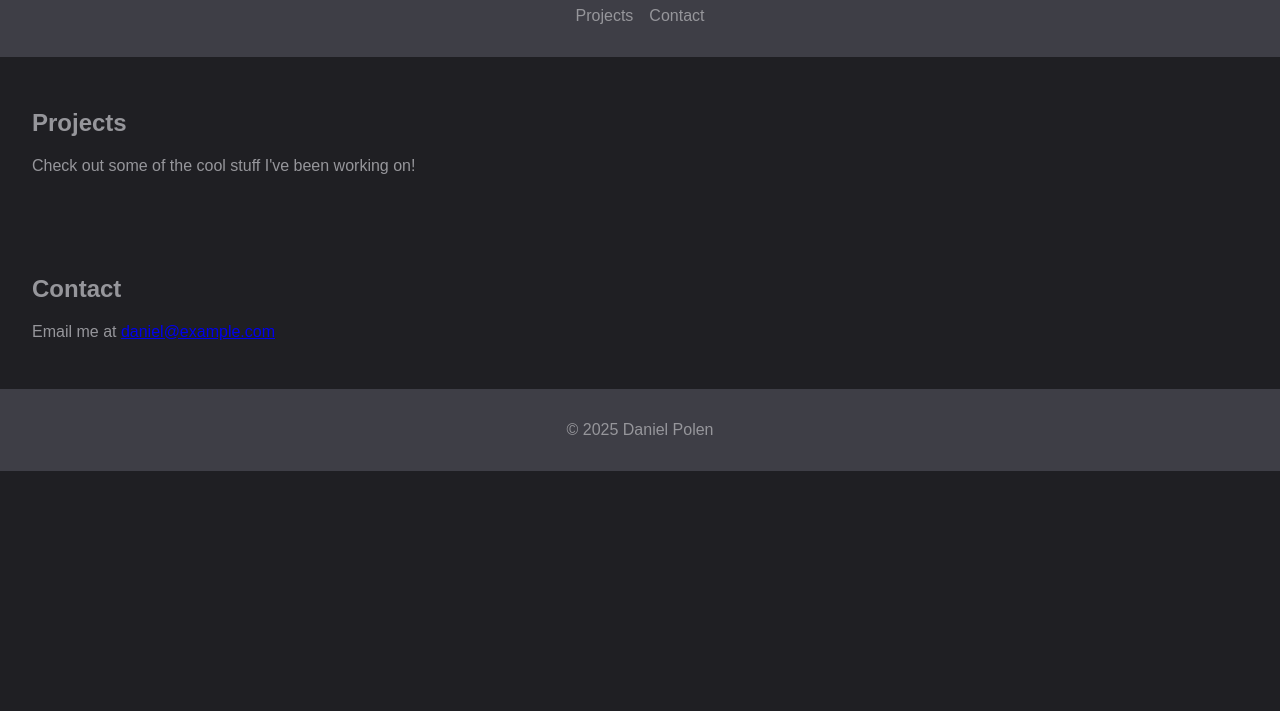
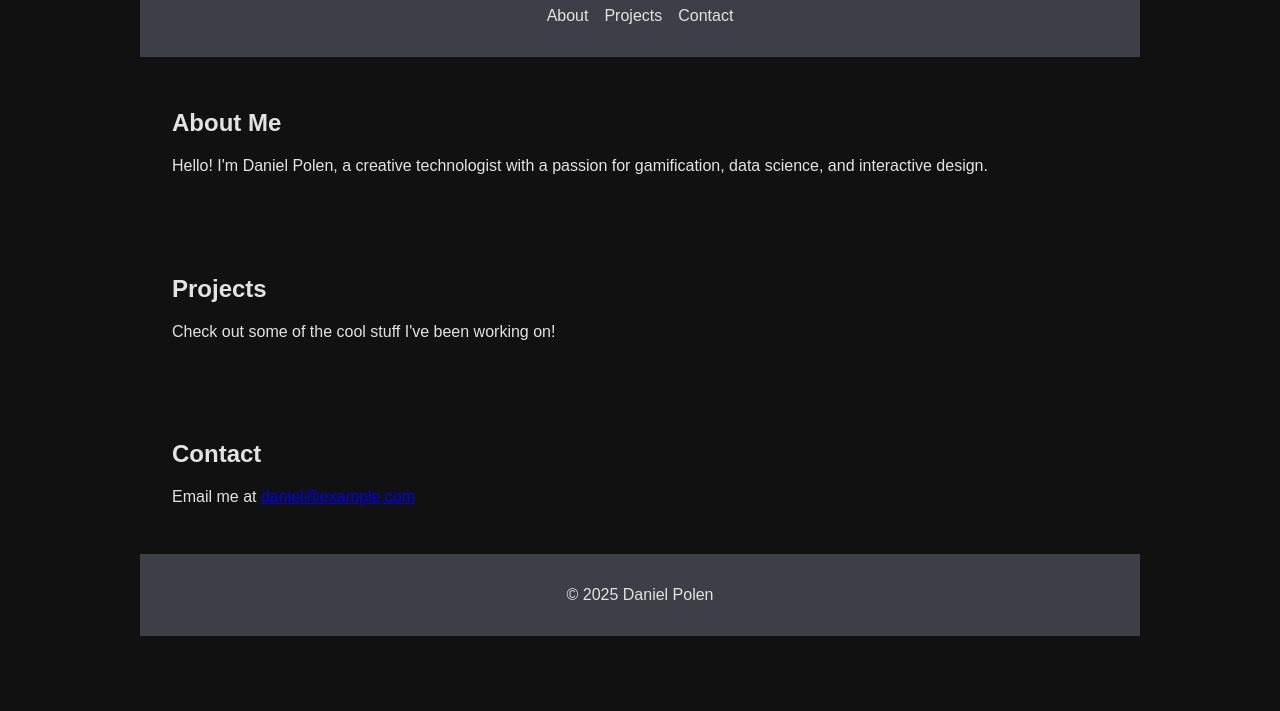
Before and after one commit to Polenda/polenda.github.io, a plain HTML site: page index.html in a window 1280 px wide. Shown: the part 89-800 px from the top of the page. Drawn offline with Linux system fonts and the light colour scheme.

Commit message:
navigation test

```diff
--- a/index.html
+++ b/index.html
@@ -2,7 +2,6 @@
 <html lang="en">
 <head>
   <meta charset="UTF-8">
-  <meta name="viewport" content="width=device-width, initial-scale=1.0">
   <title>Daniel Polen | Portfolio</title>
   <link rel="stylesheet" href="./styles/body.css">
 </head>
@@ -11,6 +10,7 @@
     <h1>Welcome to My Portfolio</h1>
     <nav>
       <ul>
+        <li><a href="#about">About</a></li>
         <li><a href="#projects">Projects</a></li>
         <li><a href="#contact">Contact</a></li>
       </ul>
@@ -18,6 +18,10 @@
   </header>
 
   <main>
+    <section id="about">
+      <h2>About Me</h2>
+      <p>Hello! I'm Daniel Polen, a creative technologist with a passion for gamification, data science, and interactive design.</p>
+    </section>
 
     <section id="projects">
       <h2>Projects</h2>
--- a/styles/body.css
+++ b/styles/body.css
@@ -1,9 +1,10 @@
 body {
-  background-color: #1F1F23;
-  color: #96969B;
+  background-color: #111112;
+  color: #e3e3e3;
   font-family: Arial, sans-serif;
-  margin: 0;
+  margin: 0 auto;
   padding: 0;
+  width: 1000px;
 }
 
 header, footer {
@@ -21,7 +22,7 @@ nav ul {
 }
 
 nav a {
-  color: #96969B;
+  color: #e3e3e3;
   text-decoration: none;
 }
 
```
